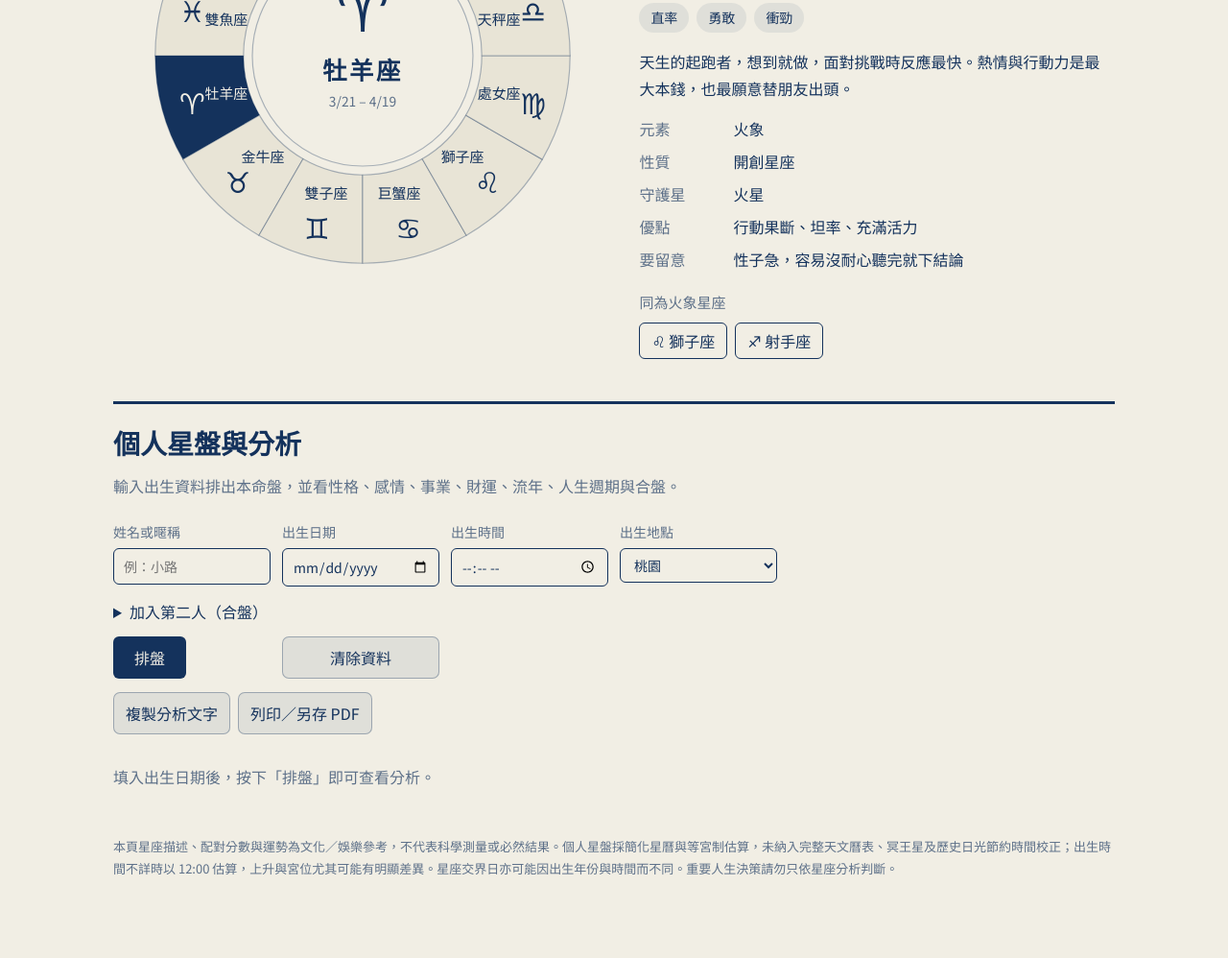
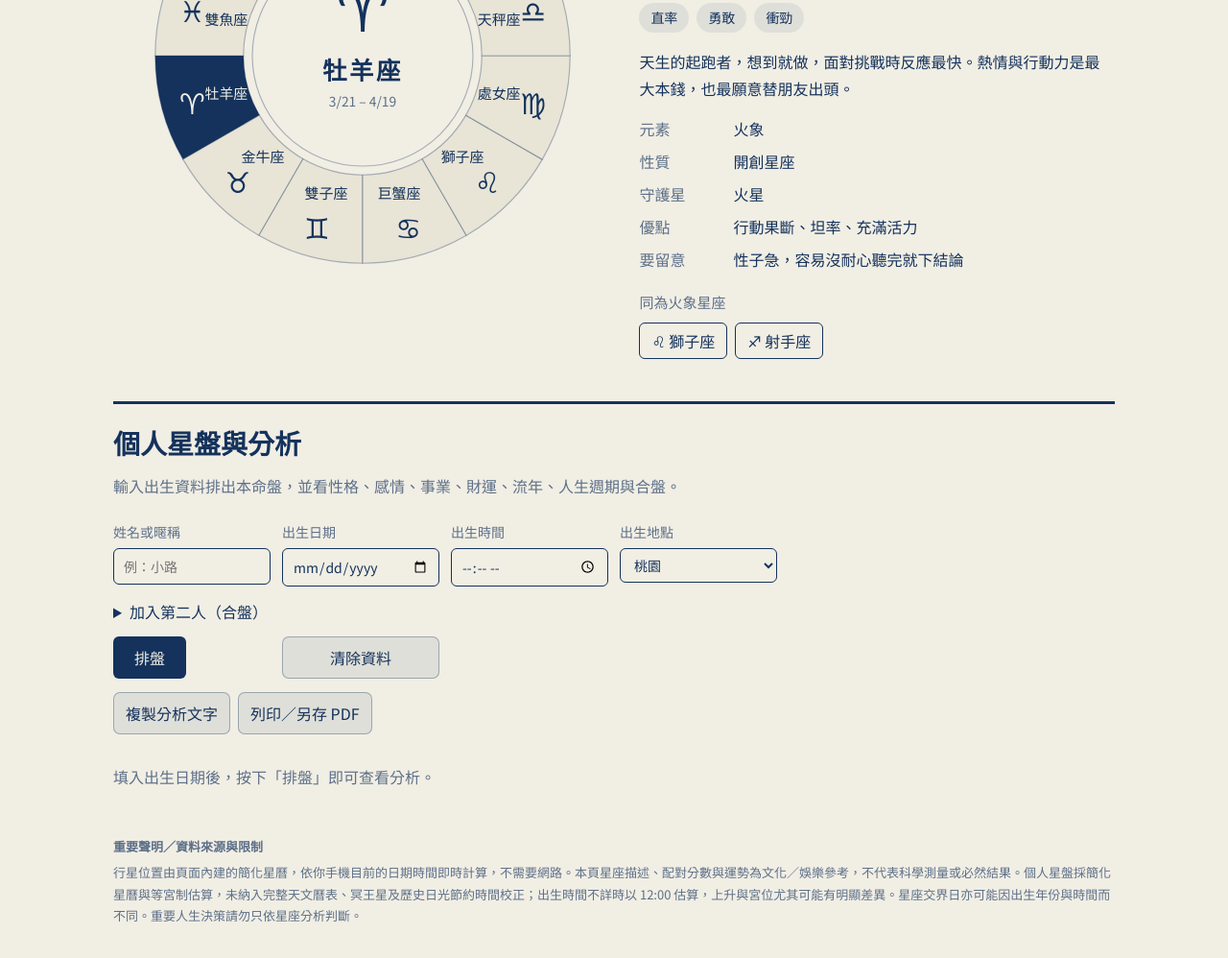
Before and after one commit to sincarchern/museum, a plain HTML site: page 西洋星座圖鑑1.0.html in a window 1280 px wide. Shown: the part 505-1503 px from the top of the page at 96% size. Before the commit the page ends 1470 px from the top, so only its background shows below. Drawn offline with Linux system fonts and the light colour scheme.

Commit message:
Add files via upload

```diff
--- a/西洋星座圖鑑1.0.html
+++ b/西洋星座圖鑑1.0.html
@@ -111,7 +111,7 @@ footer{margin-top:34px;color:var(--muted);font-size:13px}
     <section class="panel" id="panel" aria-live="polite"></section>
   </div>
   <section id='nat'><h2>個人星盤與分析</h2><p class='sub'>輸入出生資料排出本命盤，並看性格、感情、事業、財運、流年、人生週期與合盤。</p><div class='frm'><label>姓名或暱稱<input id='qn' placeholder='例：小路'></label><label>出生日期<input type='date' id='qd'></label><label>出生時間<input type='time' id='qt'></label><label>出生地點<select id='qc'></select></label><details><summary>加入第二人（合盤）</summary><div class='frm'><label>姓名或暱稱<input id='q2n'></label><label>出生日期<input type='date' id='q2d'></label><label>出生時間<input type='time' id='q2t'></label><label>出生地點<select id='q2c'></select></label></div></details><button type='button' class='go' id='qg'>排盤</button><button type='button' class='tool-btn' id='resetForm'>清除資料</button></div><div class='toolbar'><button type='button' class='tool-btn' id='copyResult'>複製分析文字</button><button type='button' class='tool-btn' id='printResult'>列印／另存 PDF</button></div><div id='qo' aria-live='polite'><p class='empty'>填入出生日期後，按下「排盤」即可查看分析。</p></div></section>
-<footer>本頁星座描述、配對分數與運勢為文化／娛樂參考，不代表科學測量或必然結果。個人星盤採簡化星曆與等宮制估算，未納入完整天文曆表、冥王星及歷史日光節約時間校正；出生時間不詳時以 12:00 估算，上升與宮位尤其可能有明顯差異。星座交界日亦可能因出生年份與時間而不同。重要人生決策請勿只依星座分析判斷。</footer>
+<footer><strong style="display:block;margin-bottom:4px">重要聲明／資料來源與限制</strong>行星位置由頁面內建的簡化星曆，依你手機目前的日期時間即時計算，不需要網路。本頁星座描述、配對分數與運勢為文化／娛樂參考，不代表科學測量或必然結果。個人星盤採簡化星曆與等宮制估算，未納入完整天文曆表、冥王星及歷史日光節約時間校正；出生時間不詳時以 12:00 估算，上升與宮位尤其可能有明顯差異。星座交界日亦可能因出生年份與時間而不同。重要人生決策請勿只依星座分析判斷。</footer>
 </main>
 <script>
 var S=[
```
